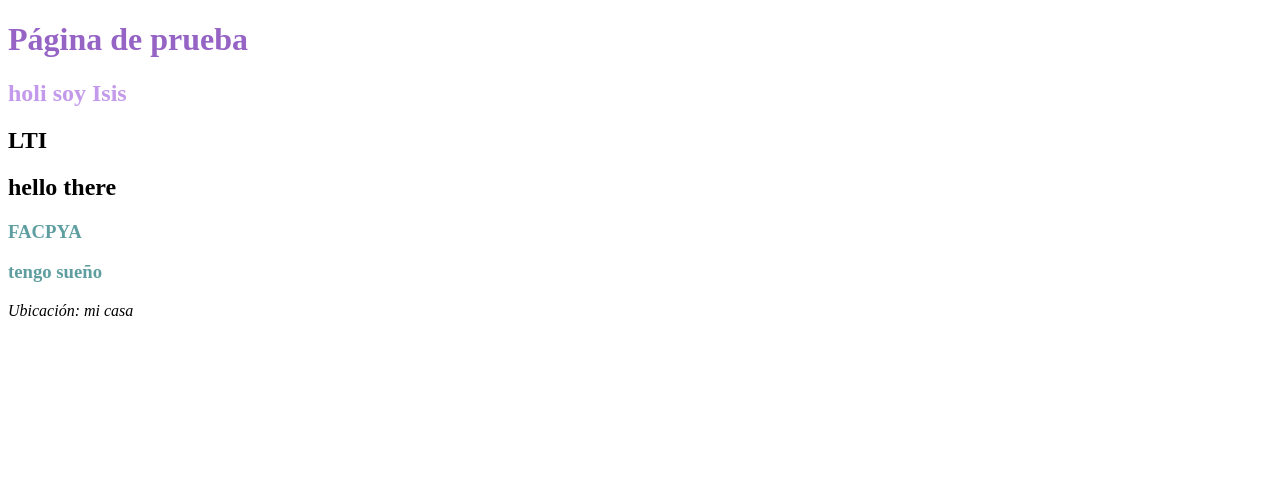
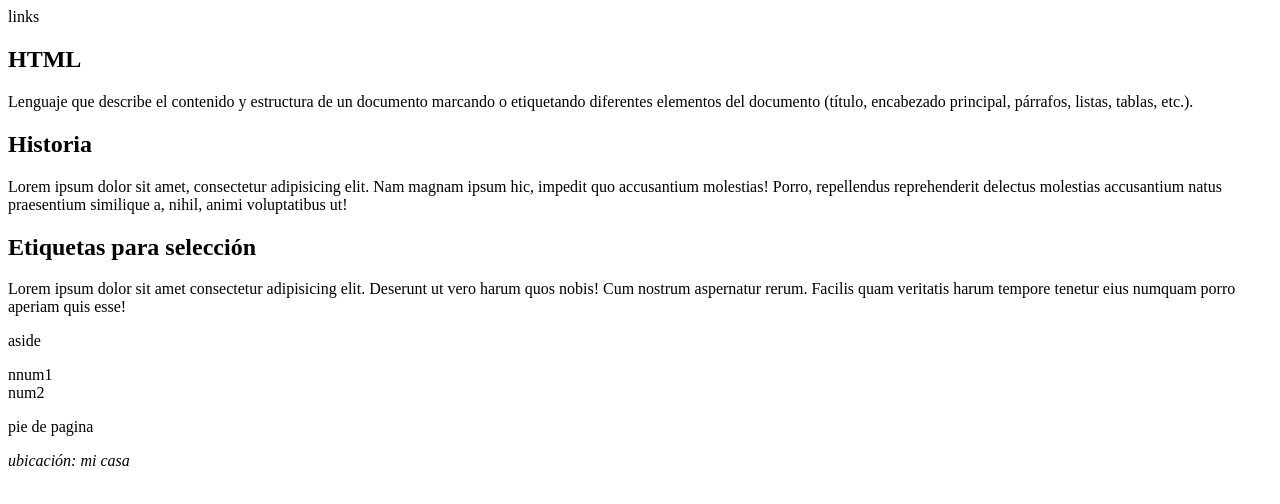
Before and after one commit to IsisMarcela/pagina, a plain HTML site: page index.html in a window 1280 px wide. Drawn offline with Linux system fonts and the light colour scheme.

Commit message:
elementos body

```diff
--- a/index.html
+++ b/index.html
@@ -17,12 +17,34 @@
     <title>Grupo 51</title>
 </head>
 <body>
-    <h1 style="color: rgb(150, 100, 197);" id="header">Página de prueba</h1>
-    <h2 lang="es" style="color: rgb(195, 154, 235);">holi soy Isis</h2>
-    <h2 tabindex="1" class="h2_nice borde">LTI</h2>
-    <h2 tabindex="2" lang="en">hello there</h2>
-    <h3>FACPYA</h3>
-    <h3>tengo sueño</h3>
-    <address>Ubicación: mi casa</address>
+    <header>
+        <nav>
+            links
+        </nav>
+    </header>
+
+    <article>
+        <h1>HTML</h1>
+        <p>Lenguaje que describe el contenido y estructura de un documento
+            marcando o etiquetando diferentes elementos del documento
+            (título, encabezado principal, párrafos, listas, tablas, etc.). </p>
+        <h2>Historia</h2>
+        <p>Lorem ipsum dolor sit amet, consectetur adipisicing elit. Nam magnam ipsum hic, impedit quo accusantium molestias! Porro, repellendus reprehenderit delectus molestias accusantium natus praesentium similique a, nihil, animi voluptatibus ut!</p>
+        <h2>Etiquetas para selección</h2>
+        <p>Lorem ipsum dolor sit amet consectetur adipisicing elit. Deserunt ut vero harum quos nobis! Cum nostrum aspernatur rerum. Facilis quam veritatis harum tempore tenetur eius numquam porro aperiam quis esse!</p>
+    </article>
+
+    <aside>
+        <p>aside</p>
+        <section>nnum1</section>
+        <section>num2</section>
+    </aside>
+
+    <footer>
+        <p>pie de pagina</p>
+        <address>ubicación: mi casa</address>
+    </footer>
+
+
 </body>
 </html>
```
